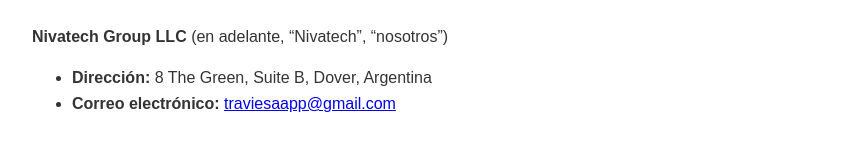
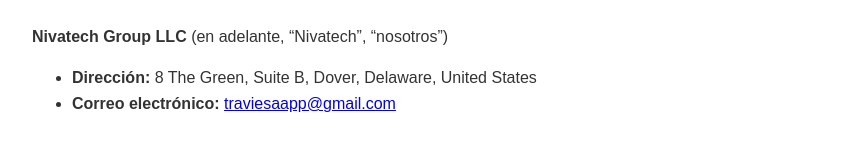
Before and after one commit to nivatechgroupllc/trabiesa-pol, a plain HTML site: page index.html in a window 1280 px wide. Shown: the part 194-338 px from the top of the page, without its empty margins (208-1064 px from the left). Drawn offline with Linux system fonts and the light colour scheme.

Commit message:
Update index.html

```diff
--- a/index.html
+++ b/index.html
@@ -38,7 +38,7 @@
   <h2>1. Responsable y datos de contacto</h2>
   <p><strong>Nivatech Group LLC</strong> (en adelante, “Nivatech”, “nosotros”)</p>
   <ul>
-    <li><strong>Dirección:</strong> 8 The Green, Suite B, Dover, Argentina</li>
+    <li><strong>Dirección:</strong> 8 The Green, Suite B, Dover, Delaware, United States</li>
     <li><strong>Correo electrónico:</strong> <a href="mailto:traviesaapp@gmail.com">traviesaapp@gmail.com</a></li>
   </ul>
 
```
